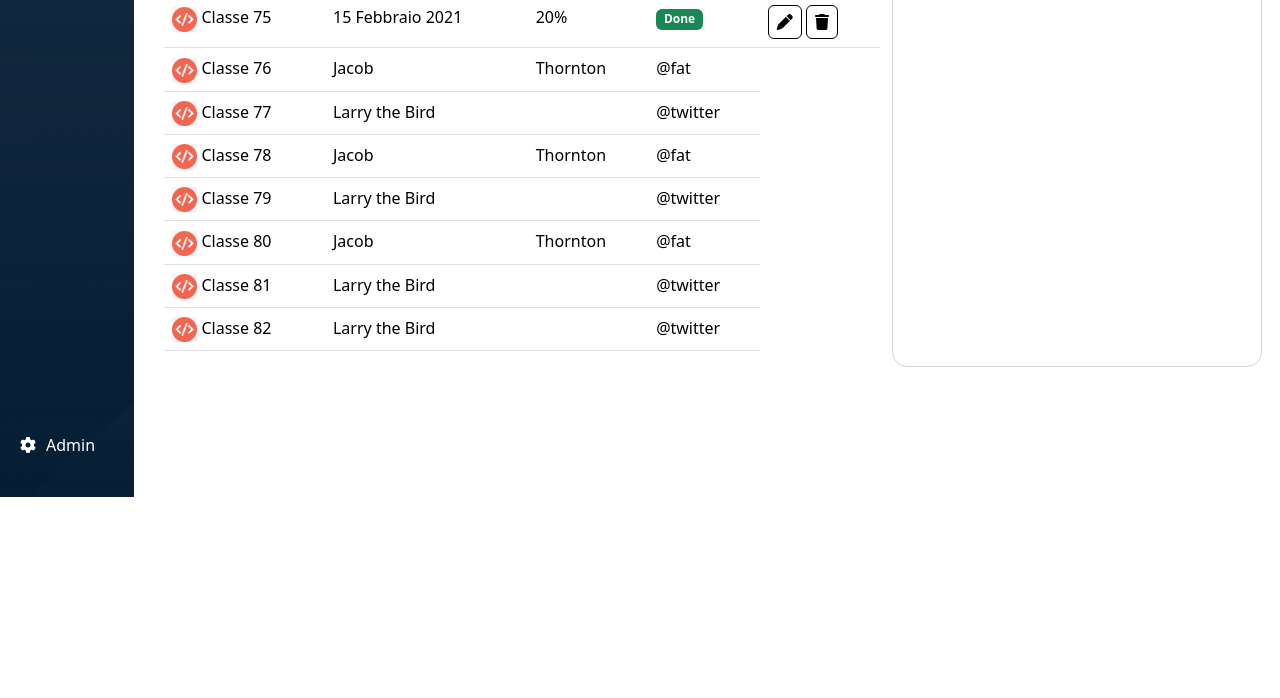
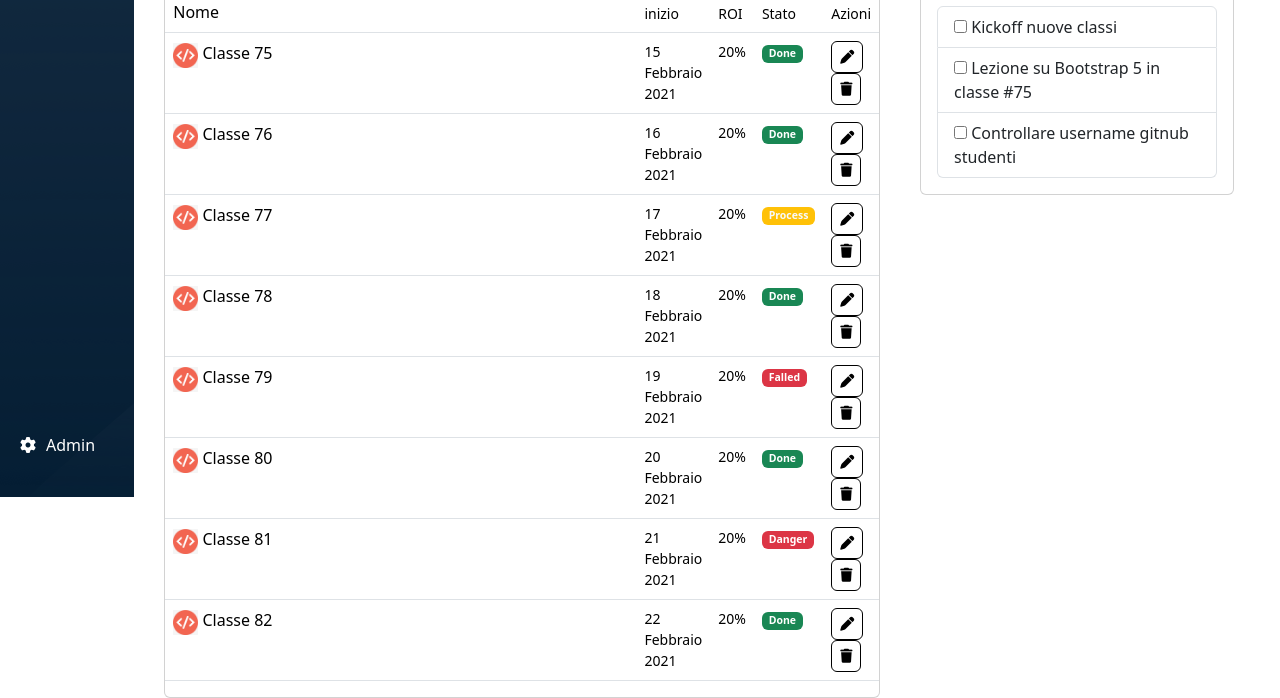
Before and after one commit to sisdream/html-css-bootstrap-dashboard, a plain HTML site: page index.html in a window 1280 px wide. Shown: the part 303-1001 px from the top of the page. Before the commit the page ends 800 px from the top, so only its background shows below. Drawn offline with nearby package versions, Linux system fonts and the light colour scheme.

Commit message:
fix: prime due colonne

```diff
--- a/css/style.css
+++ b/css/style.css
@@ -108,12 +108,20 @@ body{
     margin: 30px;
 }
 
-.col{
-    border: 1px solid #d2d4d6;
-    border-radius: 15px;
-    padding: 0;
+.classi{
+    width: 500px;
 }
 
 .classi img{
     width: 25px;
 }
+
+.small-icon{
+    transition-duration: 0.4s;
+    cursor: pointer;
+}
+
+.small-icon:hover i{
+    background-color: #165bba ;
+    color: #fff;
+}
--- a/index.html
+++ b/index.html
@@ -240,17 +240,18 @@
     <section class="cont-col">
       <div class="row">
         <div class="col-8">
+          <div class="card">
             <table class="table">
-            <div id="card-testa" class=" bg-body-secondary">
+              <div class="card-header bg-body-secondary">
                 <h2>Prossime classi</h2>
               </div>
               <thead>
                 <tr>
-                <th scope="col">Nome</th>
-                <th scope="col">Data inizio</th>
-                <th scope="col">ROI</th>
-                <th scope="col">Stato</th>
-                <th scope="col">Azioni</th>
+                  <td>Nome</td>
+                  <td class="small">Data inizio</td>
+                  <td class="small">ROI</td>
+                  <td class="small">Stato</td>
+                  <td class="small">Azioni</td>
                 </tr>
               </thead>
               <tbody>
@@ -259,78 +260,158 @@
                     <img src="./img/class-avatar.jpg" alt="avatar">
                     Classe 75
                   </td>
-                <td>15 Febbraio 2021</td>
-                <td>20%</td>
-                <td>
+                  <td class="small">15 Febbraio 2021</td>
+                  <td class="small">20%</td>
+                  <td class="small">
                     <span class="badge text-bg-success">Done</span>
                   </td>
-                <td>
+                  <td class="small small-icon">
                     <i class="fa-solid fa-pen  border border-black p-2 pe-2 rounded-2"></i>
                     <i class="fa-solid fa-trash border border-black p-2 pe-2 rounded-2"></i>
                   </td>
                 </tr>
+
                 <tr>
                   <td class="classi">
                     <img src="./img/class-avatar.jpg" alt="avatar">
                     Classe 76
                   </td>
-                <td>Jacob</td>
-                <td>Thornton</td>
-                <td>@fat</td>
+                  <td class="small">16 Febbraio 2021</td>
+                  <td class="small">20%</td>
+                  <td class="small">
+                    <span class="badge text-bg-success">Done</span>
+                  </td>
+                  <td class="small small-icon">
+                    <i class="fa-solid fa-pen  border border-black p-2 pe-2 rounded-2"></i>
+                    <i class="fa-solid fa-trash border border-black p-2 pe-2 rounded-2"></i>
+                  </td>
                 </tr>
+
                 <tr>
                   <td class="classi">
                     <img src="./img/class-avatar.jpg" alt="avatar">
                     Classe 77
                   </td>
-                <td colspan="2">Larry the Bird</td>
-                <td>@twitter</td>
+                  <td class="small">17 Febbraio 2021</td>
+                  <td class="small">20%</td>
+                  <td class="small">
+                    <span class="badge text-light text-bg-warning">Process</span>
+                  </td>
+                  <td class="small small-icon">
+                    <i class="fa-solid fa-pen  border border-black p-2 pe-2 rounded-2"></i>
+                    <i class="fa-solid fa-trash border border-black p-2 pe-2 rounded-2"></i>
+                  </td>
                 </tr>
+
                 <tr>
                   <td class="classi">
                     <img src="./img/class-avatar.jpg" alt="avatar">
                     Classe 78
                   </td>
-                <td>Jacob</td>
-                <td>Thornton</td>
-                <td>@fat</td>
+                  <td class="small">18 Febbraio 2021</td>
+                  <td class="small">20%</td>
+                  <td class="small">
+                    <span class="badge text-bg-success">Done</span>
+                  </td>
+                  <td class="small small-icon">
+                    <i class="fa-solid fa-pen  border border-black p-2 pe-2 rounded-2"></i>
+                    <i class="fa-solid fa-trash border border-black p-2 pe-2 rounded-2"></i>
+                  </td>
                 </tr>
+
                 <tr>
                   <td class="classi">
                     <img src="./img/class-avatar.jpg" alt="avatar">
                     Classe 79
                   </td>
-                <td colspan="2">Larry the Bird</td>
-                <td>@twitter</td>
+                  <td class="small">19 Febbraio 2021</td>
+                  <td class="small">20%</td>
+                  <td class="small">
+                    <span class="badge text-bg-danger">Falled</span>
+                  </td>
+                  <td class="small small-icon">
+                    <i class="fa-solid fa-pen  border border-black p-2 pe-2 rounded-2"></i>
+                    <i class="fa-solid fa-trash border border-black p-2 pe-2 rounded-2"></i>
+                  </td>
                 </tr>
+
                 <tr>
                   <td class="classi">
                     <img src="./img/class-avatar.jpg" alt="avatar">
                     Classe 80
                   </td>
-                <td>Jacob</td>
-                <td>Thornton</td>
-                <td>@fat</td>
+                  <td class="small">20 Febbraio 2021</td>
+                  <td class="small">20%</td>
+                  <td class="small">
+                    <span class="badge text-bg-success">Done</span>
+                  </td>
+                  <td class="small small-icon">
+                    <i class="fa-solid fa-pen  border border-black p-2 pe-2 rounded-2"></i>
+                    <i class="fa-solid fa-trash border border-black p-2 pe-2 rounded-2"></i>
+                  </td>
                 </tr>
+
                 <tr>
                   <td class="classi">
                     <img src="./img/class-avatar.jpg" alt="avatar">
                     Classe 81
                   </td>
-                <td colspan="2">Larry the Bird</td>
-                <td>@twitter</td>
+                  <td class="small">21 Febbraio 2021</td>
+                  <td  class="small">20%</td>
+                  <td class="small">
+                    <span class="badge text-bg-danger">Danger</span>
+                  </td>
+                  <td class="small small-icon">
+                    <i class="fa-solid fa-pen  border border-black p-2 pe-2 rounded-2"></i>
+                    <i class="fa-solid fa-trash border border-black p-2 pe-2 rounded-2"></i>
+                  </td>
                 </tr>
+
                 <tr>
                   <td class="classi">
                     <img src="./img/class-avatar.jpg" alt="avatar">
                     Classe 82
                   </td>
-                <td colspan="2">Larry the Bird</td>
-                <td>@twitter</td>
+                  <td class="small">22 Febbraio 2021</td>
+                  <td class="small">20%</td>
+                  <td class="small">
+                    <span class="badge text-bg-success">Done</span>
+                  </td>
+                  <td class="small small-icon">
+                    <i class="fa-solid fa-pen  border border-black p-2 pe-2 rounded-2"></i>
+                    <i class="fa-solid fa-trash border border-black p-2 pe-2 rounded-2"></i>
+                  </td>
                 </tr>
               </tbody>
             </table>
           </div>
+        </div>
+        <div class="col">
+          <div class="container-fluid p-3">
+            <div class="card">
+                <div class="card-header bg-body-secondary">
+                    <h2>Todo</h2>
+                </div>
+                <div class="card-body">
+                    <ul class="list-group">
+                        <li class="list-group-item">
+                            <input type="checkbox" name="b" id="check">
+                            Kickoff nuove classi
+                        </li>
+                        <li class="list-group-item">
+                            <input type="checkbox" name="b" id="check">
+                            Lezione su Bootstrap 5 in classe #75
+                        </li>
+                        <li class="list-group-item">
+                            <input type="checkbox" name="b" id="check">
+                            Controllare username gitnub studenti
+                        </li>
+                    </ul>
+                </div>
+            </div>
+        </div>
+        </div>
+        <div class="col-8"></div>
         <div class="col"></div>
       </div>
     </section>
```
Lines whose indentation alone changed are shown as unchanged.
